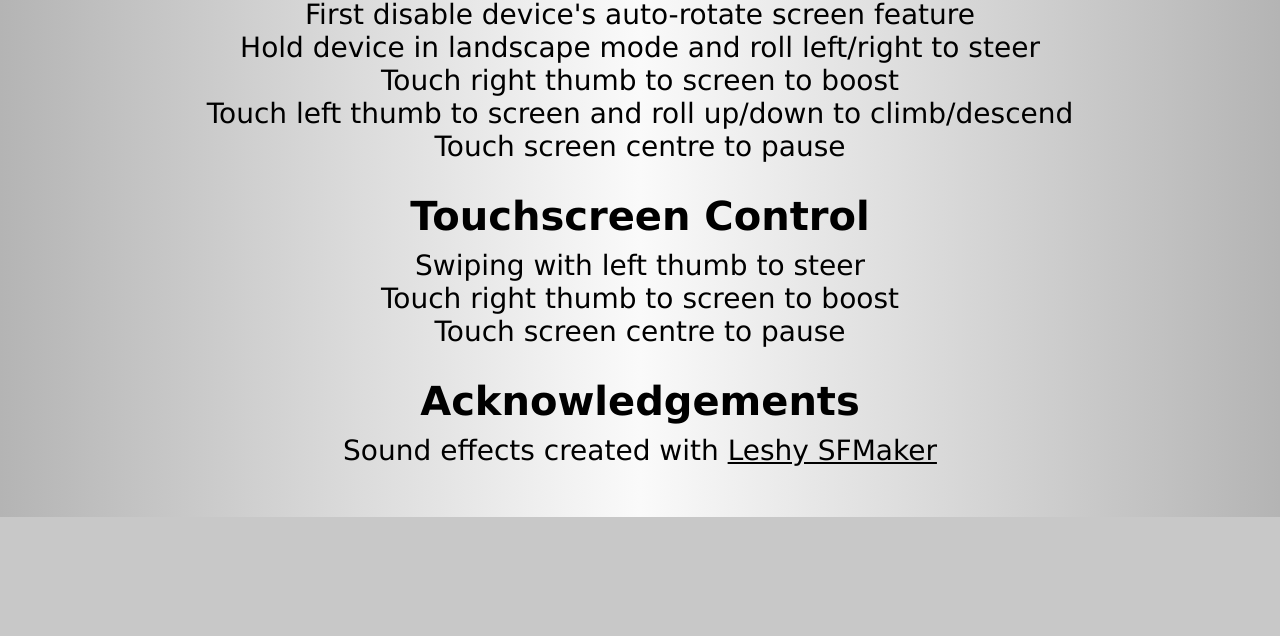
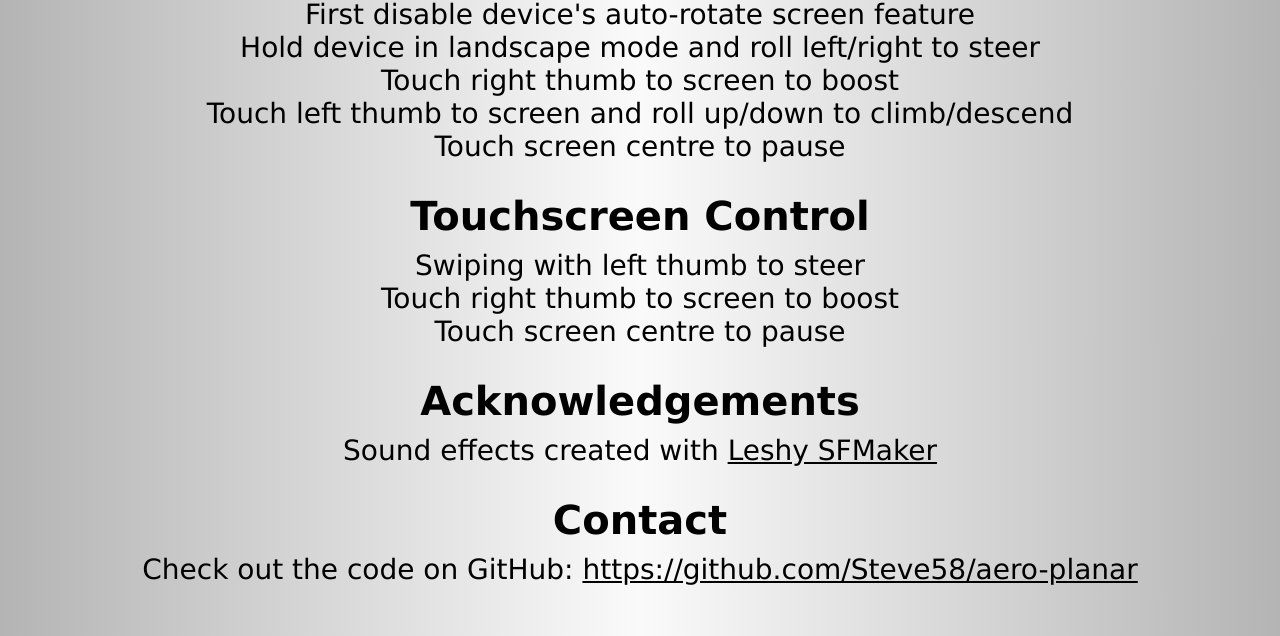
Before and after one commit to Steve58/aero-planar, a plain HTML site: page AeroPlanar/Info.htm in a window 1280 px wide. Shown: the part 676-1312 px from the top of the page. Before the commit the page ends 1193 px from the top, so only its background shows below. Drawn offline with Linux system fonts and the light colour scheme.

Commit message:
Added link to GitHub

```diff
--- a/AeroPlanar/Info.htm
+++ b/AeroPlanar/Info.htm
@@ -83,6 +83,14 @@
         Sound effects created with
         <a href="http://www.leshylabs.com/apps/sfMaker/" target="_blank">Leshy SFMaker</a>
     </p>
+
+    <h3>
+        Contact
+    </h3>
+    <p>
+        Check out the code on GitHub:
+        <a href="https://github.com/Steve58/aero-planar" target="_blank">https://github.com/Steve58/aero-planar</a>
+    </p>
 </div>
 </body>
 </html>
```
